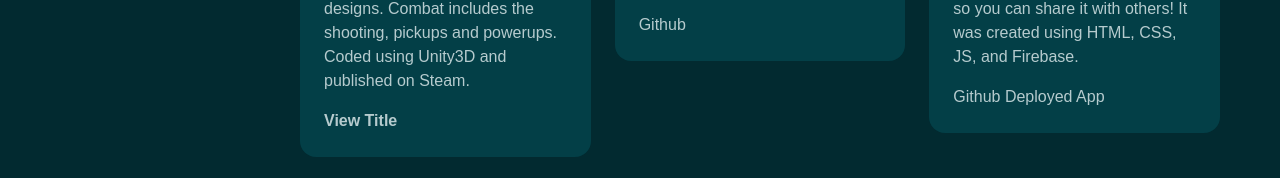
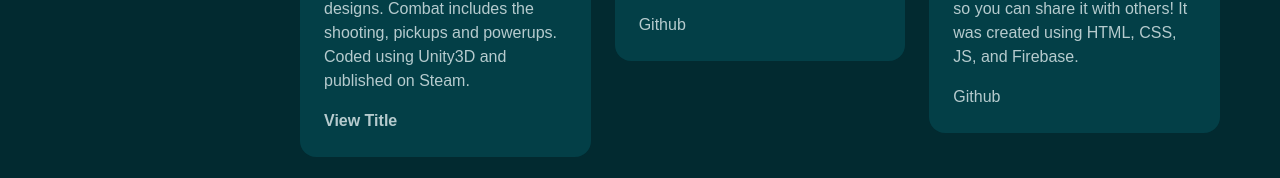
Before and after one commit to Spencnar/spencnar.github.io, a plain HTML site: page index.html in a window 1280 px wide. Shown: the part 1270-1448 px from the top of the page. Drawn offline with Linux system fonts and the light colour scheme; a web font is replaced by a local one.

Commit message:
Took off web app link for fixing

```diff
--- a/index.html
+++ b/index.html
@@ -105,7 +105,7 @@
                             <h5 class="mt-4 mb-2">Shopping List App</h5>
                             <p>This is a mobile app that acts as a shopping list based off a database so you can share it with others! It was created using HTML, CSS, JS, and Firebase.</p>
                             <a href="https://github.com/Spencnar/Shopping-List">Github</a>
-                            <a href="spencerslist.netlify.app">Deployed App</a>
+
 
                         </div>
                     </div>
```
